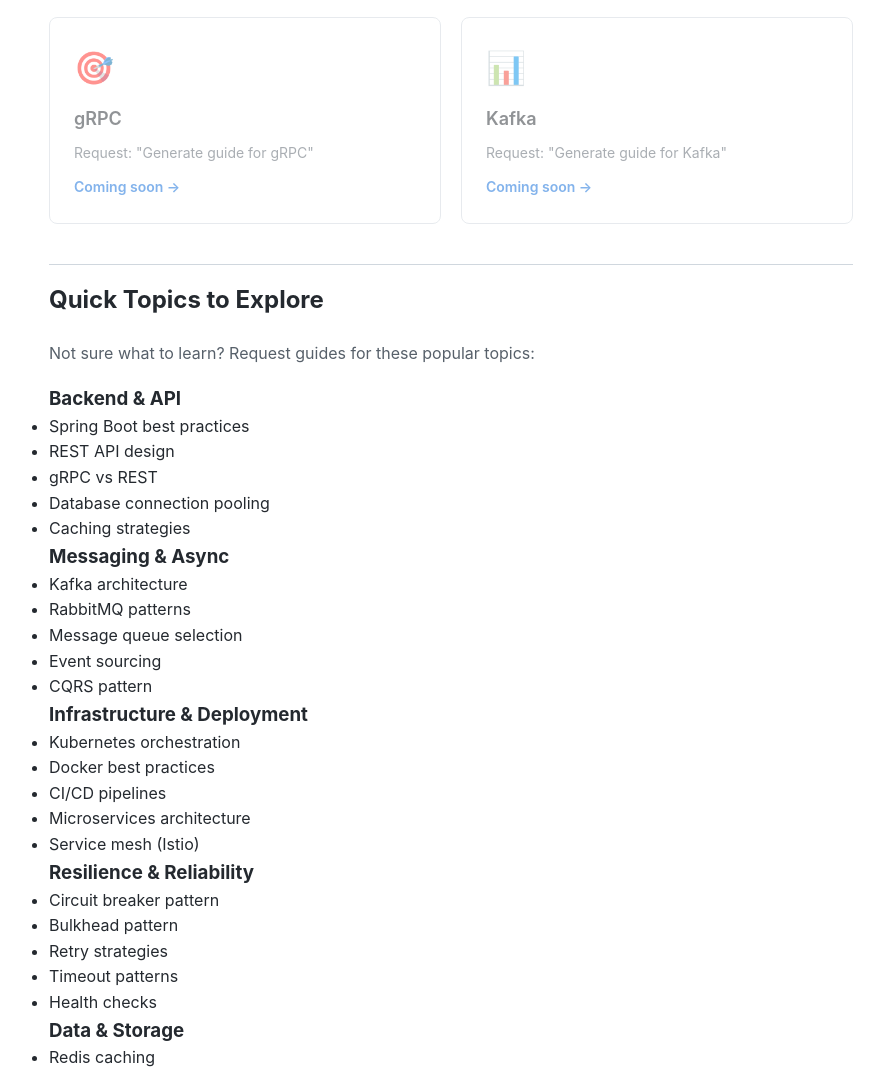
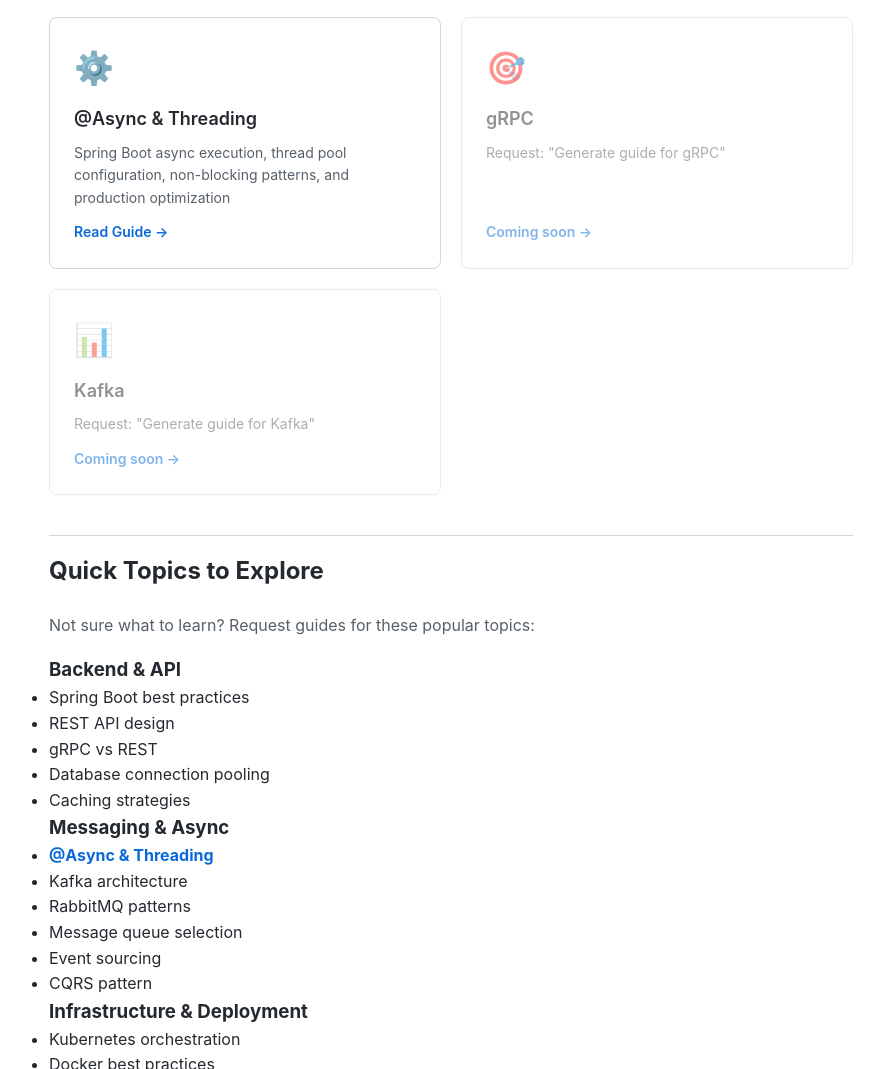
Before and after one commit to asifanwar007/learning-hub, a plain HTML site: page guides/index.html in a window 1280 px wide. Shown: the part 1632-2701 px from the top of the page, without its empty margins (259-1143 px from the left). Drawn offline with Linux system fonts and the light colour scheme.

Commit message:
Add @Async & Threading guide to index

```diff
--- a/guides/index.html
+++ b/guides/index.html
@@ -343,6 +343,13 @@ Context: Event sourcing, microservices, distributed systems
                 <span class="guide-link">Read Guide →</span>
             </a>
 
+            <a href="/guides/async-threading.html" class="guide-card">
+                <div class="guide-icon">⚙️</div>
+                <div class="guide-title">@Async & Threading</div>
+                <div class="guide-desc">Spring Boot async execution, thread pool configuration, non-blocking patterns, and production optimization</div>
+                <span class="guide-link">Read Guide →</span>
+            </a>
+
             <!-- Placeholder for future guides -->
             <div class="guide-card" style="opacity: 0.5; cursor: not-allowed;">
                 <div class="guide-icon">🎯</div>
@@ -373,6 +380,7 @@ Context: Event sourcing, microservices, distributed systems
 
         <h3>Messaging & Async</h3>
         <ul>
+            <li><strong><a href="/guides/async-threading.html">@Async & Threading</a></strong></li>
             <li>Kafka architecture</li>
             <li>RabbitMQ patterns</li>
             <li>Message queue selection</li>
```
